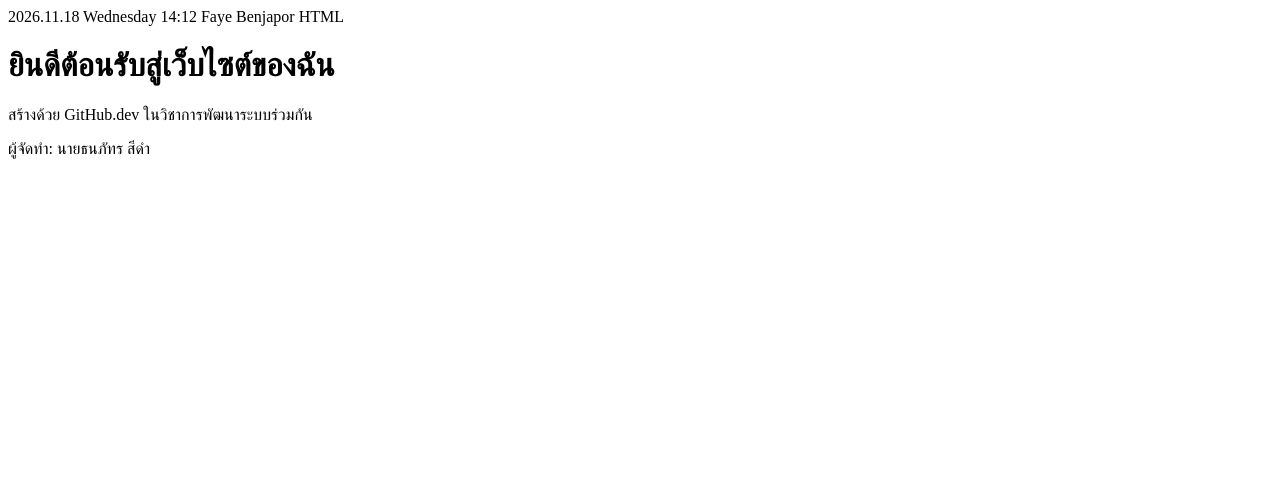
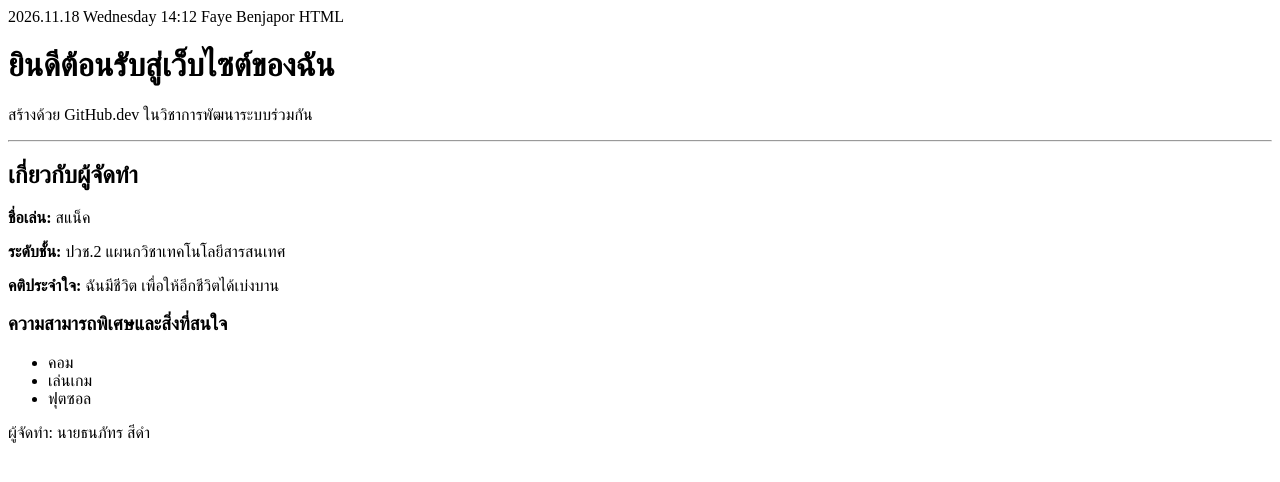
Before and after one commit to Snack32496/my-first-repo1, a plain HTML site: page index.html in a window 1280 px wide. Drawn offline with Linux system fonts and the light colour scheme.

Commit message:
อัปเดตข้อมูลในสาขา ฟิวเจอร์โปรไฟล์

```diff
--- a/index.html
+++ b/index.html
@@ -9,6 +9,19 @@
 <body>
     <h1>ยินดีต้อนรับสู่เว็บไซต์ของฉัน</h1>
     <p>สร้างด้วย GitHub.dev ในวิชาการพัฒนาระบบร่วมกัน</p>
+       <hr>
+    <h2>เกี่ยวกับผู้จัดทำ</h2>
+    <p><strong>ชื่อเล่น:</strong> สแน็ค </p>
+    <p><strong>ระดับชั้น:</strong> ปวช.2 แผนกวิชาเทคโนโลยีสารสนเทศ</p>
+    <p><strong>คติประจำใจ:</strong> ฉันมีชีวิต เพื่อให้อีกชีวิตได้เบ่งบาน</p>
+
+    <h3>ความสามารถพิเศษและสิ่งที่สนใจ</h3>
+    <ul>
+        <li>คอม </li>
+        <li>เล่นเกม</li>
+        <li>ฟุตซอล</li>
+    </ul>
     <p>ผู้จัดทำ: นายธนภัทร สีดำ</p>
+
 </body>
 </html>
```
